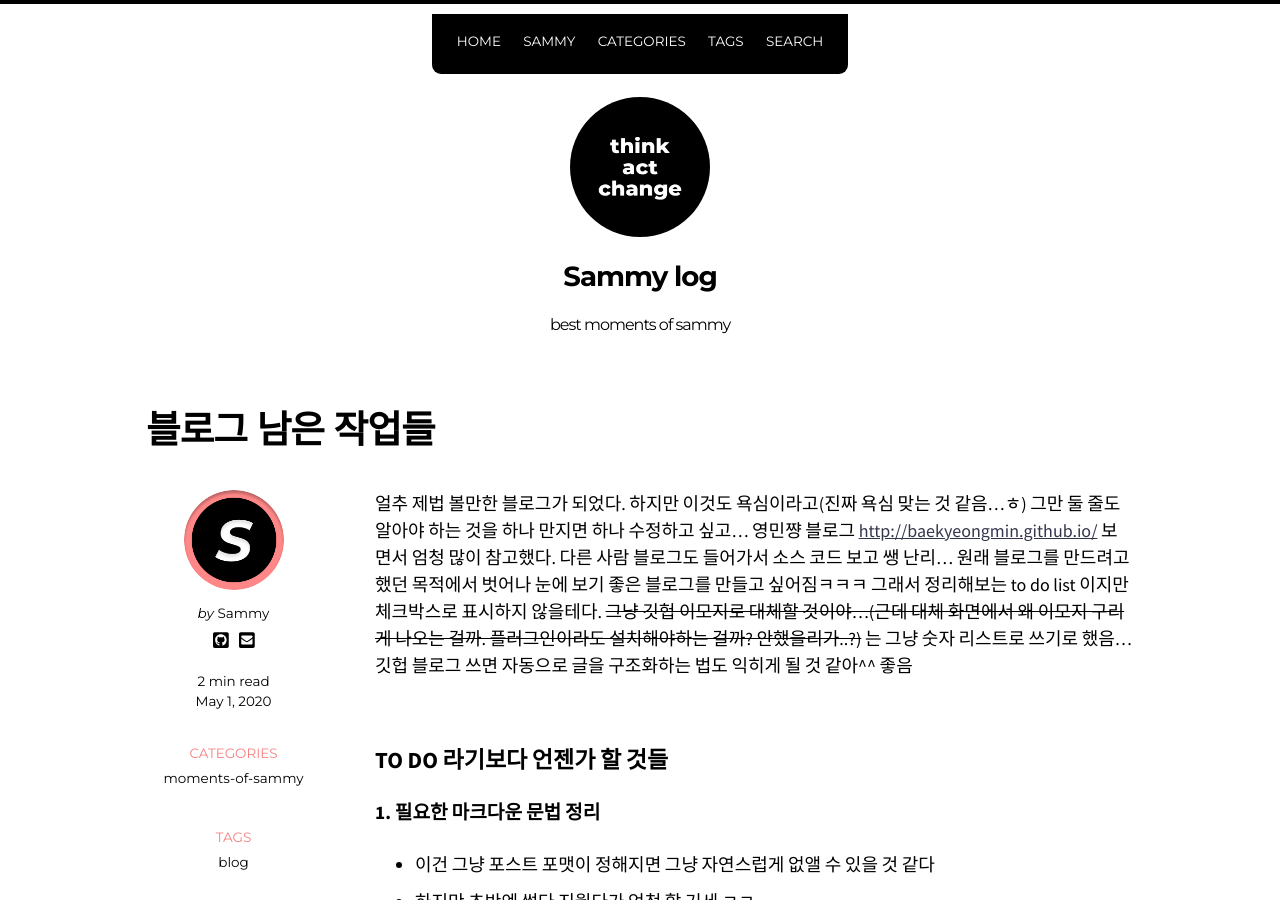
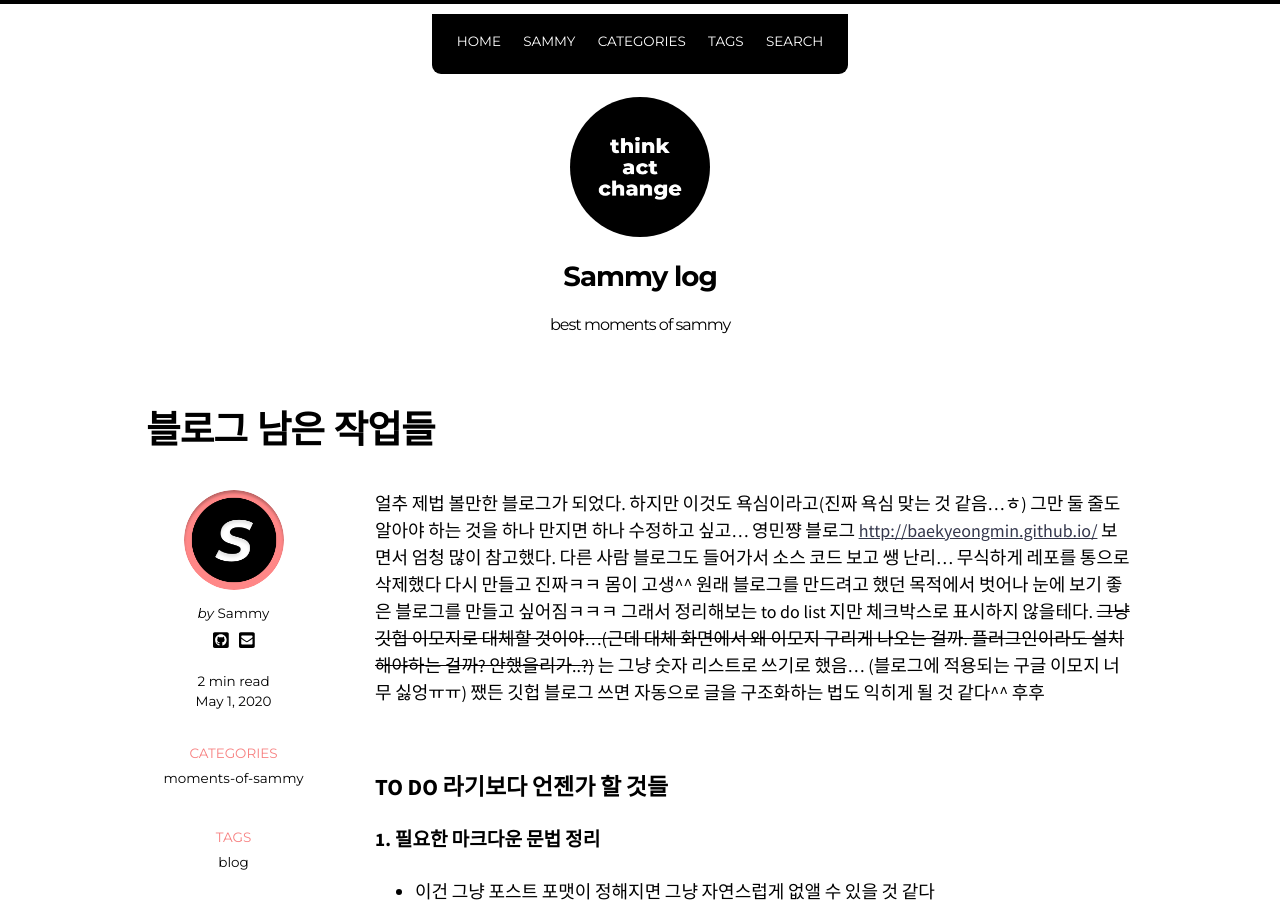
Before and after one commit to ssammykim/ssammykim.github.io, a Jekyll site: the page built from _posts/2020-05-01-to-do-list.md, in a window 1280 px wide and 900 px high. Built offline with Jekyll 4.4.1, drawn with Linux system fonts in a browser that asks for light colours; nearby versions of some CDN libraries; emoji names are drawn with the system emoji font; some web fonts are replaced; comment, search, counter and statistics services are not loaded.

Commit message:
Update 2020-05-01-to-do-list.md

```diff
--- a/_posts/2020-05-01-to-do-list.md
+++ b/_posts/2020-05-01-to-do-list.md
@@ -10,7 +10,7 @@ comments: true
 published: true
 ---
 
-얼추 제법 볼만한 블로그가 되었다. 하지만 이것도 욕심이라고(진짜 욕심 맞는 것 같음...ㅎ) 그만 둘 줄도 알아야 하는 것을 하나 만지면 하나 수정하고 싶고... 영민쨩 블로그 <http://baekyeongmin.github.io/> 보면서 엄청 많이 참고했다. 다른 사람 블로그도 들어가서 소스 코드 보고 쌩 난리... 원래 블로그를 만드려고 했던 목적에서 벗어나 눈에 보기 좋은 블로그를 만들고 싶어짐ㅋㅋㅋ 그래서 정리해보는 to do list 이지만 체크박스로 표시하지 않을테다. ~~그냥 깃헙 이모지로 대체할 것이야...(근데 대체 화면에서 왜 이모지 구리게 나오는 걸까. 플러그인이라도 설치해야하는 걸까? 안했을리가..?)~~ 는 그냥 숫자 리스트로 쓰기로 했음... 깃헙 블로그 쓰면 자동으로 글을 구조화하는 법도 익히게 될 것 같아^^ 좋음
+얼추 제법 볼만한 블로그가 되었다. 하지만 이것도 욕심이라고(진짜 욕심 맞는 것 같음...ㅎ) 그만 둘 줄도 알아야 하는 것을 하나 만지면 하나 수정하고 싶고... 영민쨩 블로그 <http://baekyeongmin.github.io/> 보면서 엄청 많이 참고했다. 다른 사람 블로그도 들어가서 소스 코드 보고 쌩 난리... 무식하게 레포를 통으로 삭제했다 다시 만들고 진짜ㅋㅋ 몸이 고생^^ 원래 블로그를 만드려고 했던 목적에서 벗어나 눈에 보기 좋은 블로그를 만들고 싶어짐ㅋㅋㅋ 그래서 정리해보는 to do list 지만 체크박스로 표시하지 않을테다. ~~그냥 깃헙 이모지로 대체할 것이야...(근데 대체 화면에서 왜 이모지 구리게 나오는 걸까. 플러그인이라도 설치해야하는 걸까? 안했을리가..?)~~ 는 그냥 숫자 리스트로 쓰기로 했음... (블로그에 적용되는 구글 이모지 너무 싫엉ㅠㅠ) 쨌든 깃헙 블로그 쓰면 자동으로 글을 구조화하는 법도 익히게 될 것 같다^^ 후후
 
 <br>
 
```
